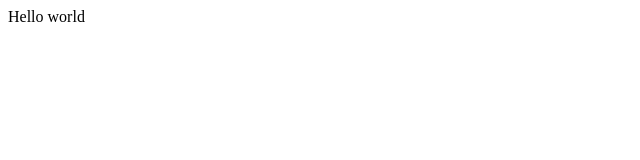
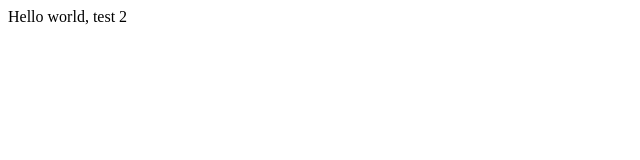
Before and after one commit to leobroom/TestRep, a plain HTML site: page index.html in a window 1280 px wide. Shown: the full height of the page, 0-640 px from the left. Drawn offline with Linux system fonts and the light colour scheme.

Commit message:
added test2

```diff
--- a/index.html
+++ b/index.html
@@ -1,6 +1,6 @@
 <html>
 <header><title>This is title</title></header>
 <body>
-Hello world
+Hello world, test 2
 </body>
 </html>
```
